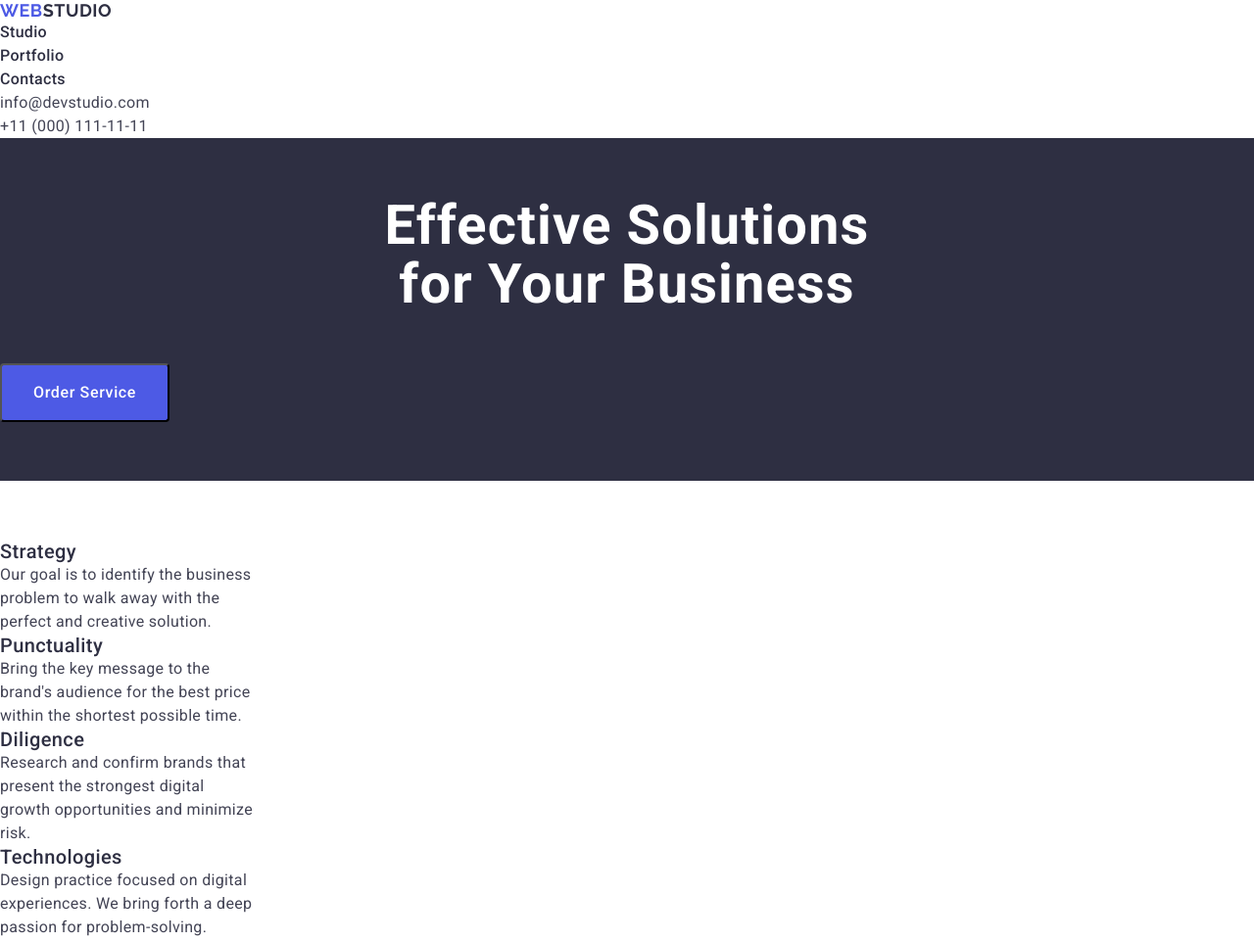
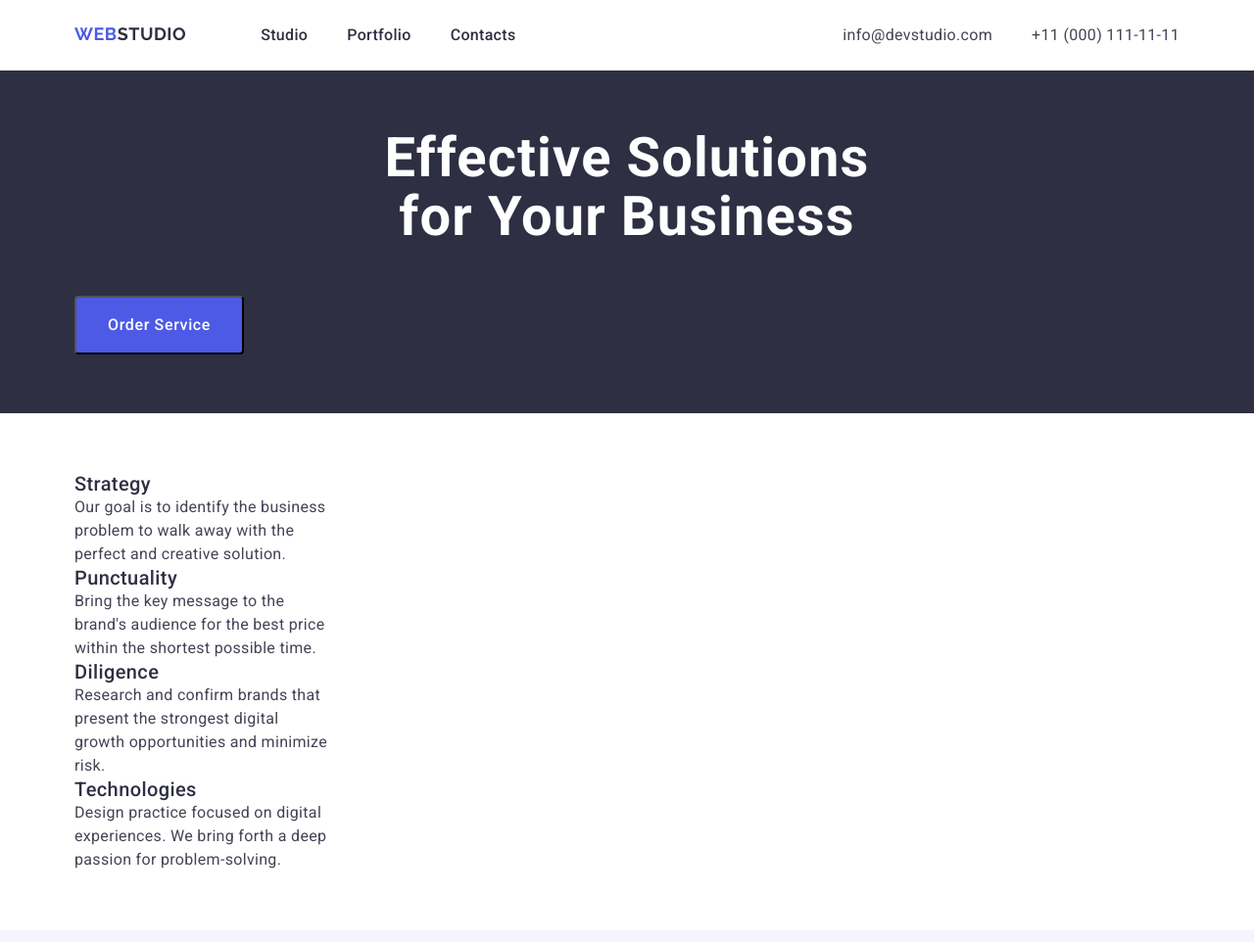
Before and after one commit to Oleksiy2301/goit-markup-hw-03, a plain HTML site: page index.html in a window 1280 px wide. Shown: the top 962 px of the page at 98% size. Drawn offline with nearby package versions, Linux system fonts and the light colour scheme.

Commit message:
update header

```diff
--- a/css/style.css
+++ b/css/style.css
@@ -11,6 +11,14 @@ ul, ol {
 
 img {
     display: block;
+}
+
+.container {
+    width: 1158px;
+    margin-left: auto;
+    margin-right: auto;
+    padding-left: 15px;
+    padding-right: 15px;
 }
 
 .list {
@@ -37,6 +45,17 @@ body {
 }
 
 /* header-section */
+
+.page-header {
+    padding-top: 24px;
+    padding-bottom: 24px;
+}
+.page-header-container {
+    display: flex;
+    flex-direction: row;
+    justify-content: space-between;
+}
+
 .logo {
     color: #4D5AE5;
     font-family: 'Raleway', sans-serif;
@@ -45,6 +64,7 @@ body {
     line-height: 1.17; /* 116.667% */
     letter-spacing: 0.03em;
     text-transform: uppercase;
+    margin-right: 76px;
 }
 
 .span-logo {
@@ -55,6 +75,16 @@ body {
     line-height: 1.17; /* 116.667% */
     letter-spacing: 0.03em;
     text-transform: uppercase;
+}
+
+.page-nav {
+    display: flex;
+
+}
+
+.menu {
+    display: flex;
+    column-gap: 40px;
 }
 
 .menu-link {
@@ -71,8 +101,9 @@ body {
     text-decoration: underline;
 }
 
-address {
-    font-style: normal
+.address {
+    display: flex;
+    column-gap: 40px;
 }
 
 .address-link {
--- a/index.html
+++ b/index.html
@@ -19,9 +19,9 @@
   </head>
 
   <body>
-    <div class="conteiner">
       <!-- header section -->
     <header class="page-header">
+      <div class="container page-header-container">
         <nav class="page-nav">
           <a href="./index.html" class="logo link"
             >Web<span class="span-logo">Studio</span>
@@ -52,14 +52,13 @@
             </li>
           </ul>
         </address>
+      </div>
     </header>
-    </div>
-
 
     <!-- main section -->
     <main>
       <section class="main">
-        <div class="conteiner">
+        <div class="container">
           <h1 class="main-title">Effective Solutions <br> for Your Business</h1>
           <button class="btn" type="button">Order Service</button>
         </div>
@@ -67,7 +66,7 @@
 
       <!-- section about -->
       <section class="plan">
-        <div class="conteiner">
+        <div class="container">
           <h2 hidden>rules</h2>
           <ul class="plan-list list">
             <li class="plan-list-item">
@@ -104,7 +103,7 @@
 
       <!-- team section -->
       <section class="team">
-        <div class="conteiner">
+        <div class="container">
           <h2 class="team-title">Our Team</h2>
           <ul class="team-list list">
             <li class="team-list-item">
@@ -153,7 +152,7 @@
 
       <!-- Portfolio -->
       <section class="portfolio">
-        <div class="conteiner">
+        <div class="container">
           <h2 class="portfolio-title">Our Portfolio</h2>
           <ul class="portfolio-list list">
             <li class="portfolio-list-item">
@@ -229,7 +228,7 @@
 
     <!-- footer section -->
     <footer class="footer">
-      <div class="conteiner">
+      <div class="container">
         <a class="logo link" href="./index.html"
         >Web<span class="span-logo-footer">Studio</span></a
       >
```
Lines whose indentation alone changed are shown as unchanged.
